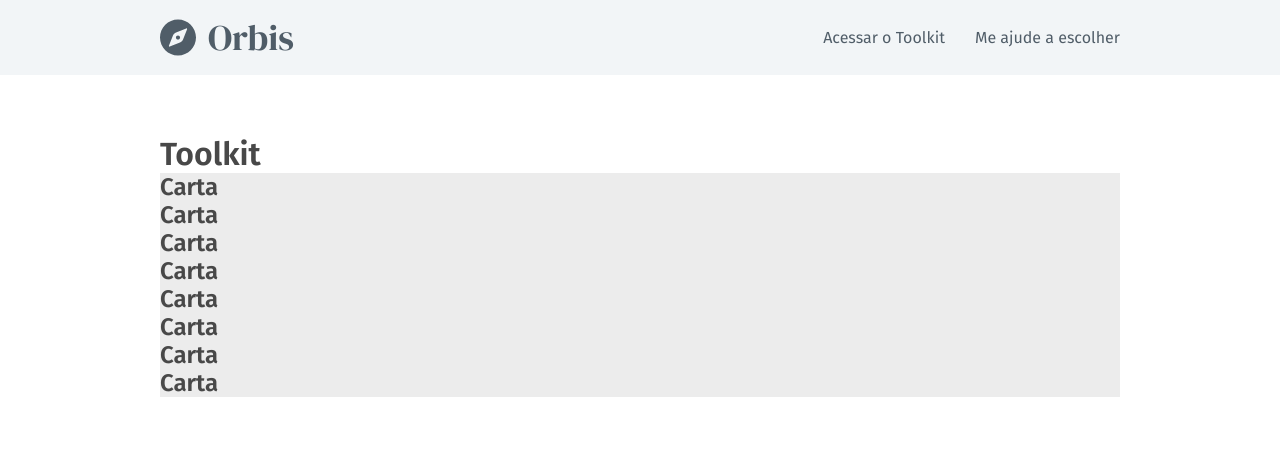
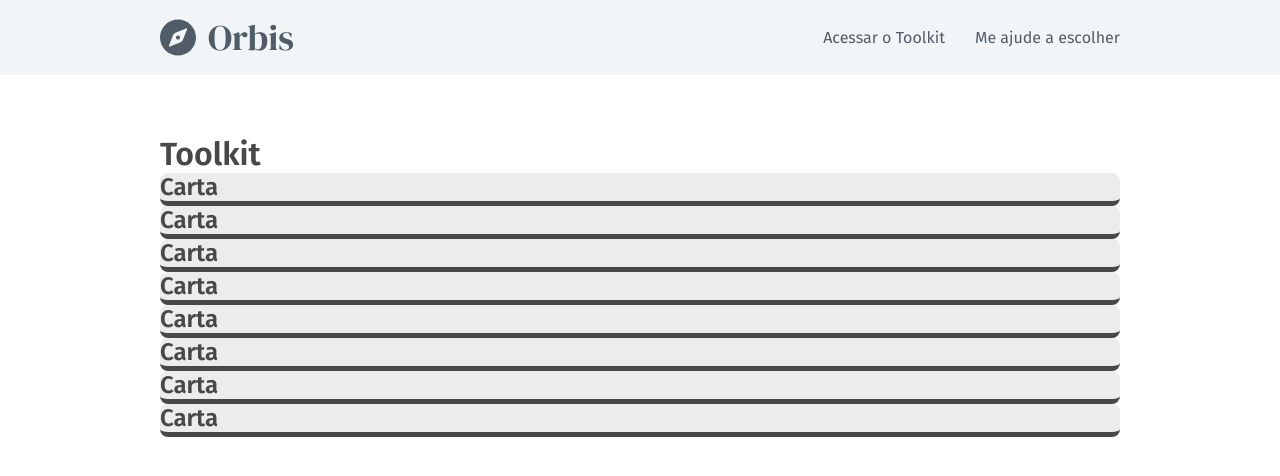
Before and after one commit to JoseMatheus29/Orbis, a React (Vite) app: page /toolkit in a window 1280 px wide. Shown: the top 476 px of the page. Built offline with nearby package versions, Linux system fonts and the light colour scheme; data requests are answered from the project's data file.

Commit message:
Atualizando estilos do componente Card

```diff
--- a/src/components/Card/styles.ts
+++ b/src/components/Card/styles.ts
@@ -2,4 +2,6 @@ import styled from 'styled-components'
 
 export const Container = styled.div`
     background-color: #ECECEC;
+    border-radius: 8px;
+    border-bottom: 5px solid;
 `
```
